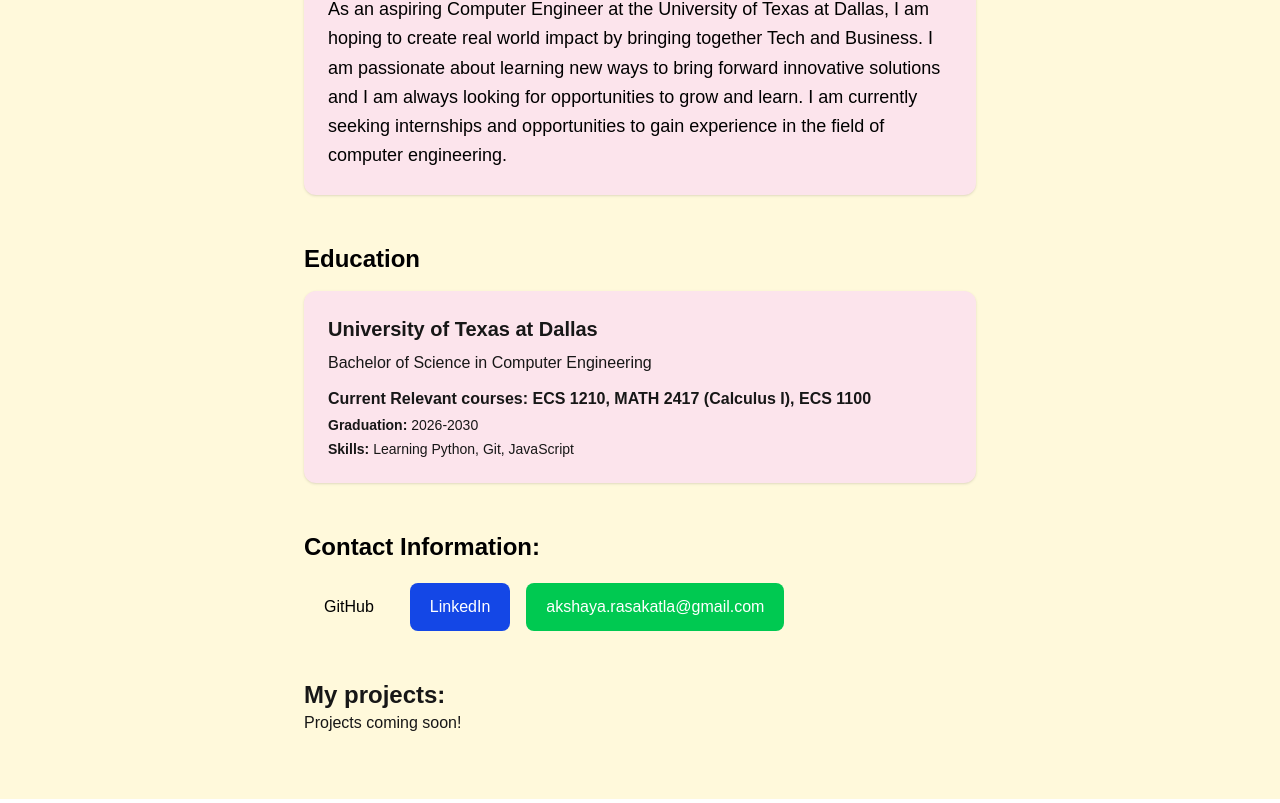
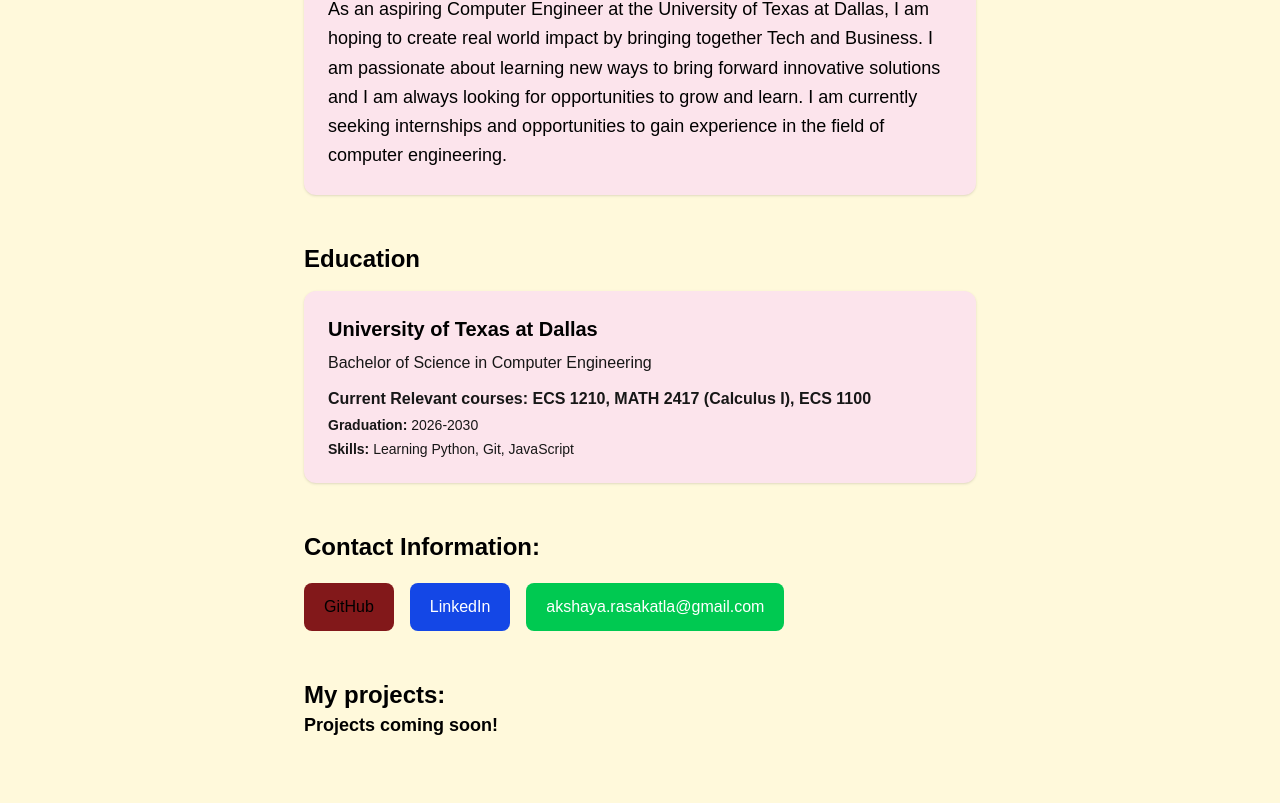
Before and after one commit to akshayarasakatla/Akshaya_Portfolio-, a Next.js app: page / in a window 1280 px wide. Shown: the part 469-1272 px from the top of the page. Built offline with nearby package versions, Linux system fonts and the light colour scheme.

Commit message:
edits to design

```diff
--- a/app/page.tsx
+++ b/app/page.tsx
@@ -39,7 +39,7 @@ export default function Home() {
             Education
           </h2>
           <div className="mt-4 rounded-xl bg-[#fce4ec] p-6 shadow-sm">
-            <h3 className="text-xl font-bold">
+            <h3 className="text-xl font-bold text-black">
               University of Texas at Dallas
             </h3>
             <p className="mt-2 text-black-600">
@@ -68,7 +68,7 @@ export default function Home() {
               href="https://github.com/akshayarasakatla"
               target="_blank"
               rel="noopener noreferrer"
-              className="rounded-lg bg-white-900 px-5 py-3 text-black hover:bg-white-700 transition"
+              className="rounded-lg bg-red-900 px-5 py-3 text-black hover:bg-red-700 transition"
             >
               GitHub
             </a>
@@ -91,10 +91,10 @@ akshaya.rasakatla@gmail.com
           </div>
           </section>
           <section id="Projects" className="mt-12">
-          <h2 className="text-2xl font-semibold">My projects:</h2>
+          <h2 className="text-2xl font-semibold text-black">My projects:</h2>
       <div className="Projects-grid">
       <div className="Project-card">
-        <h3> Projects coming soon! </h3>
+        <h3 className="text-lg font-bold text-black"> Projects coming soon! </h3>
       </div>
       </div>
       </section>
```
